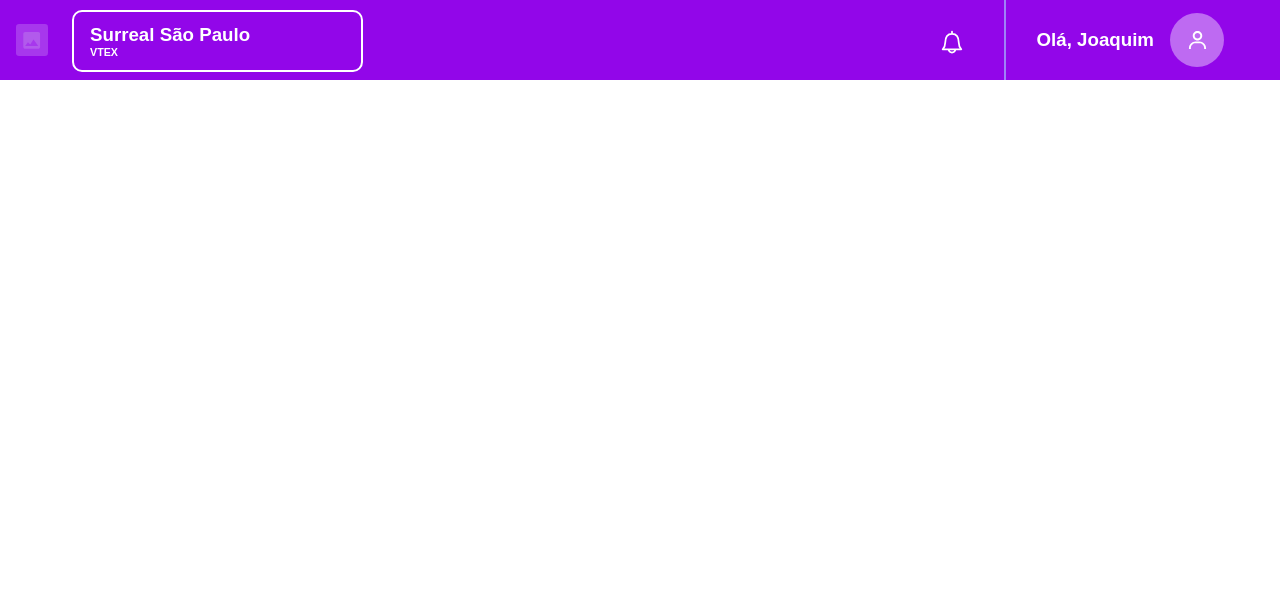
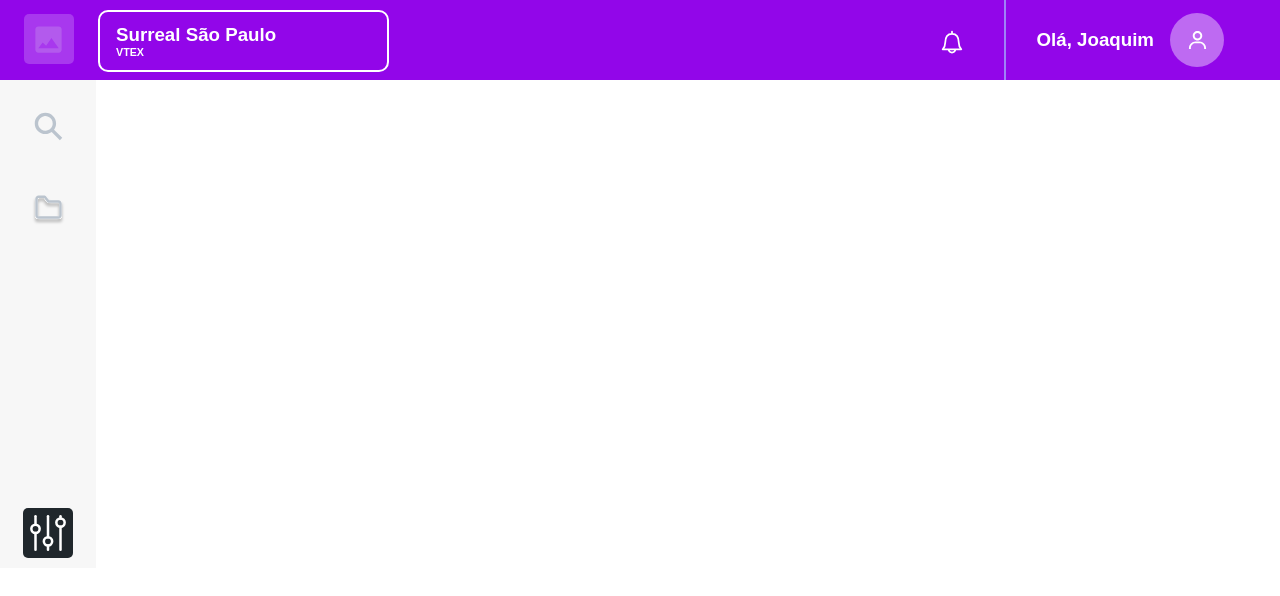
Before and after one commit to ThiagoPaz1/Desafioo-frontend-vuejs, a Vue app in the folder teste-frontend/: page / in a window 1280 px wide. Shown: the top 596 px of the page. Built offline with nearby package versions, Linux system fonts and the light colour scheme.

Commit message:
feat: Criado componente Aside.

```diff
--- /dev/null
+++ b/teste-frontend/src/components/AsideComp.vue
@@ -0,0 +1,52 @@
+<template>
+  <aside>
+    <div>
+      <img src="../assets/img/icone-busca.svg" alt="icone de busca">
+      <img src="../assets/img/icone-folder2.svg" alt="icone de pasta">
+    </div>
+    <img src="../assets/img/icone-ajuste.svg" alt="icone de ajuste">
+  </aside>
+</template>
+
+<script>
+  export default {
+    name: 'AsideComp',
+  }
+</script>
+
+<style scoped>
+  aside {
+    display: flex;
+    flex-direction: column;
+    justify-content: space-between;
+    width: 96px;
+    height: 488px;
+    background-color: #F7F7F7;
+  }
+
+  div {
+    display: flex;
+    flex-direction: column;
+  }
+
+  div img {
+    align-self: center;
+    width: 33px;
+    height: 33px;
+  }
+  div img:first-child {
+    margin-top: 30px;
+  }
+
+  div img + img {
+    margin-top: 50px;
+  }
+
+  div + img {
+    width: 50px;
+    height: 50px;
+    margin-bottom: 10px;
+    background-color: #20272C;
+    border-radius: 5px;
+  }
+</style>
--- a/teste-frontend/src/components/DashboardComp.vue
+++ b/teste-frontend/src/components/DashboardComp.vue
@@ -1,15 +1,19 @@
 <template>
   <div>
     <HeaderComp />
+    <AsideComp />
   </div>
 </template>
 
 <script>
   import HeaderComp from './HeaderComp.vue';
+  import AsideComp from './AsideComp.vue';
+
   export default {
     name: 'DashboardComp',
     components: {
-      HeaderComp
+      HeaderComp,
+      AsideComp
     }
   }
 </script>
--- a/teste-frontend/src/components/HeaderComp.vue
+++ b/teste-frontend/src/components/HeaderComp.vue
@@ -42,7 +42,11 @@
 
   /* SECTION 1 */
   .imgLogo {
-    margin: 24px 14px 24px 16px;
+    width: 50px;
+    height: 50px;
+    margin-left: 24px;
+    margin-top: 14px;
+    margin-right: 24px;
   }
 
   .imgLogo + div {
@@ -51,7 +55,6 @@
     justify-content: center;
     width: 287px;
     height: 58px;
-    margin-left: 10px;
     margin-top: 10px;
     border: 2px solid #FFFFFF;
     border-radius: 10px;
```
